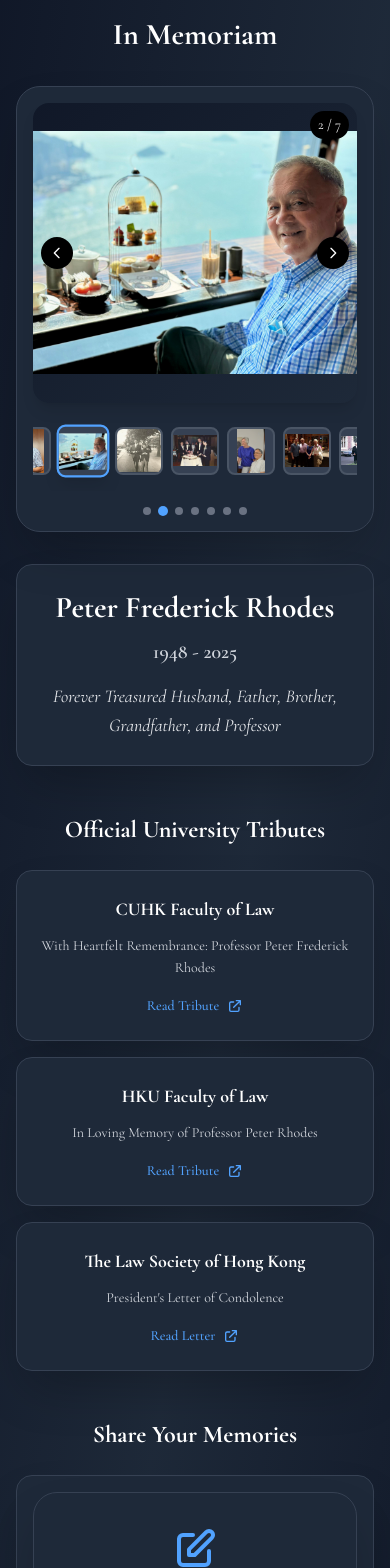
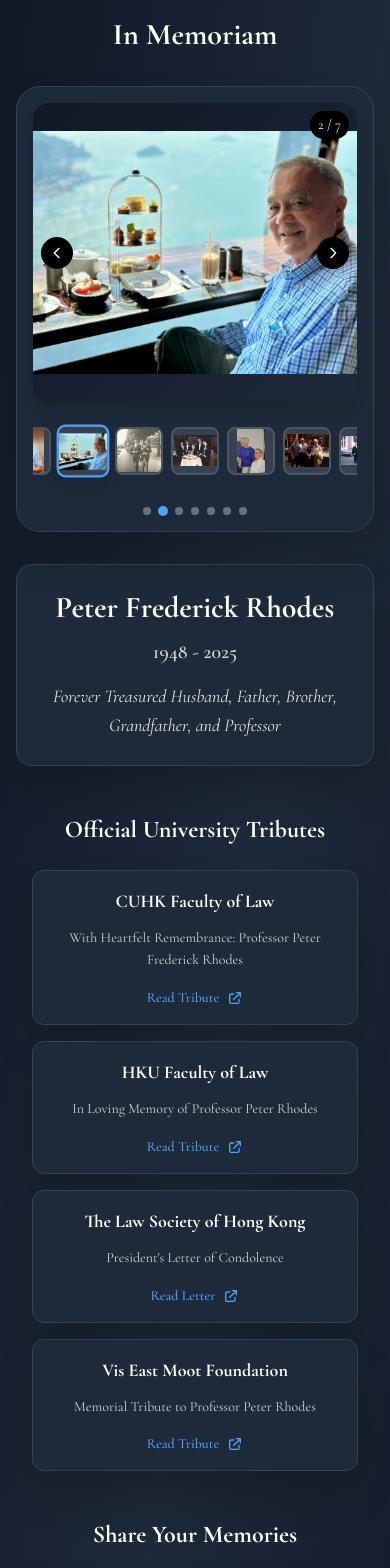
Before and after one commit to mrshootingstar/peterrhodestribute, a Next.js app: page / in a window 390 px wide. Shown: the top 1568 px of the page. Built offline with nearby package versions, Linux system fonts and the light colour scheme; no server answers.

Commit message:
new link

```diff
--- a/src/app/page.tsx
+++ b/src/app/page.tsx
@@ -35,16 +35,16 @@ export default function HomePage() {
 
         {/* Official University Tributes */}
         <section className="mb-12 sm:mb-14 lg:mb-16">
-          <div className="max-w-4xl mx-auto">
-            <h3 className="text-2xl sm:text-3xl md:text-4xl font-bold text-center text-white mb-6 sm:mb-8 px-4">
+          <div className="max-w-6xl mx-auto px-4">
+            <h3 className="text-2xl sm:text-3xl md:text-4xl font-bold text-center text-white mb-6 sm:mb-8">
               Official University Tributes
             </h3>
-            <div className="grid grid-cols-1 md:grid-cols-3 gap-4 sm:gap-6">
+            <div className="grid grid-cols-1 sm:grid-cols-1 md:grid-cols-2 xl:grid-cols-4 gap-4 sm:gap-6 lg:gap-8">
               <a
                 href="https://www.law.cuhk.edu.hk/app/with-heartfelt-remembrance-professor-peter-frederick-rhodes/"
                 target="_blank"
                 rel="noopener noreferrer"
-                className="group bg-gray-800 rounded-2xl shadow-2xl p-6 sm:p-8 border border-gray-700 hover:border-blue-500 transition-all duration-200 hover:shadow-blue-500/20"
+                className="group bg-gray-800 rounded-xl sm:rounded-2xl shadow-2xl p-4 sm:p-6 lg:p-8 border border-gray-700 hover:border-blue-500 transition-all duration-200 hover:shadow-blue-500/20"
               >
                 <div className="text-center">
                   <h4 className="text-lg sm:text-xl font-bold text-white mb-3 group-hover:text-blue-400 transition-colors">
@@ -66,7 +66,7 @@ export default function HomePage() {
                 href="https://www.law.hku.hk/news/in-loving-memory-of-professor-peter-rhodes/"
                 target="_blank"
                 rel="noopener noreferrer"
-                className="group bg-gray-800 rounded-2xl shadow-2xl p-6 sm:p-8 border border-gray-700 hover:border-blue-500 transition-all duration-200 hover:shadow-blue-500/20"
+                className="group bg-gray-800 rounded-xl sm:rounded-2xl shadow-2xl p-4 sm:p-6 lg:p-8 border border-gray-700 hover:border-blue-500 transition-all duration-200 hover:shadow-blue-500/20"
               >
                 <div className="text-center">
                   <h4 className="text-lg sm:text-xl font-bold text-white mb-3 group-hover:text-blue-400 transition-colors">
@@ -88,7 +88,7 @@ export default function HomePage() {
                 href="/pdf/LSHK-Presidents-Letter-24-July-2025-Heartfelt-Condolences-on-the-Passing-of-Prof-Peter-Rhodes.pdf"
                 target="_blank"
                 rel="noopener noreferrer"
-                className="group bg-gray-800 rounded-2xl shadow-2xl p-6 sm:p-8 border border-gray-700 hover:border-blue-500 transition-all duration-200 hover:shadow-blue-500/20"
+                className="group bg-gray-800 rounded-xl sm:rounded-2xl shadow-2xl p-4 sm:p-6 lg:p-8 border border-gray-700 hover:border-blue-500 transition-all duration-200 hover:shadow-blue-500/20"
               >
                 <div className="text-center">
                   <h4 className="text-lg sm:text-xl font-bold text-white mb-3 group-hover:text-blue-400 transition-colors">
@@ -99,6 +99,28 @@ export default function HomePage() {
                   </p>
                   <div className="flex items-center justify-center text-blue-400 group-hover:text-blue-300 transition-colors">
                     <span className="text-sm font-medium">Read Letter</span>
+                    <svg className="w-4 h-4 ml-2 transform group-hover:translate-x-1 transition-transform" fill="none" stroke="currentColor" viewBox="0 0 24 24">
+                      <path strokeLinecap="round" strokeLinejoin="round" strokeWidth={2} d="M10 6H6a2 2 0 00-2 2v10a2 2 0 002 2h10a2 2 0 002-2v-4M14 4h6m0 0v6m0-6L10 14" />
+                    </svg>
+                  </div>
+                </div>
+              </a>
+
+              <a
+                href="https://www.linkedin.com/posts/vis-east-moot-foundation-ltd_the-vis-east-moot-administration-is-sad-to-activity-7353247302758682627-nGMx/"
+                target="_blank"
+                rel="noopener noreferrer"
+                className="group bg-gray-800 rounded-xl sm:rounded-2xl shadow-2xl p-4 sm:p-6 lg:p-8 border border-gray-700 hover:border-blue-500 transition-all duration-200 hover:shadow-blue-500/20"
+              >
+                <div className="text-center">
+                  <h4 className="text-lg sm:text-xl font-bold text-white mb-3 group-hover:text-blue-400 transition-colors">
+                    Vis East Moot Foundation
+                  </h4>
+                  <p className="text-gray-300 text-sm sm:text-base mb-4 leading-relaxed">
+                    Memorial Tribute to Professor Peter Rhodes
+                  </p>
+                  <div className="flex items-center justify-center text-blue-400 group-hover:text-blue-300 transition-colors">
+                    <span className="text-sm font-medium">Read Tribute</span>
                     <svg className="w-4 h-4 ml-2 transform group-hover:translate-x-1 transition-transform" fill="none" stroke="currentColor" viewBox="0 0 24 24">
                       <path strokeLinecap="round" strokeLinejoin="round" strokeWidth={2} d="M10 6H6a2 2 0 00-2 2v10a2 2 0 002 2h10a2 2 0 002-2v-4M14 4h6m0 0v6m0-6L10 14" />
                     </svg>
--- a/src/app/utils/email.ts
+++ b/src/app/utils/email.ts
@@ -51,8 +51,8 @@ export function parseAdminEmails(adminEmailString: string): string[] {
 }
 
 // Configuration - UPDATE THESE WITH YOUR ACTUAL EMAIL ADDRESSES
-const ADMIN_NOTIFICATION_EMAILS = 'm.mirghorbani@gmail.com,forwardtomy@gmail.com'; // Who receives notifications (comma-separated for multiple)
-const SENDER_EMAIL_ADDRESS = 'noreply@peterrhodestribute.com'; // Must be verified in Resend
+const ADMIN_NOTIFICATION_EMAILS = 'jeanarhodes@gmail.com,m.mirghorbani@gmail.com';
+const SENDER_EMAIL_ADDRESS = 'noreply@peterrhodestribute.com';
 
 /**
  * Get the admin emails (for use in other modules)
```
